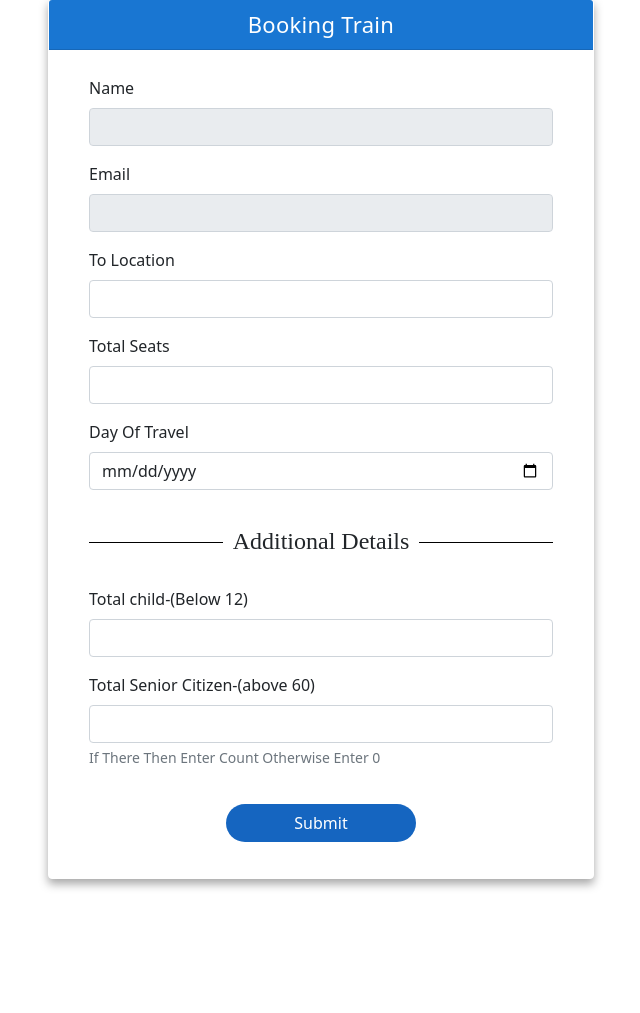
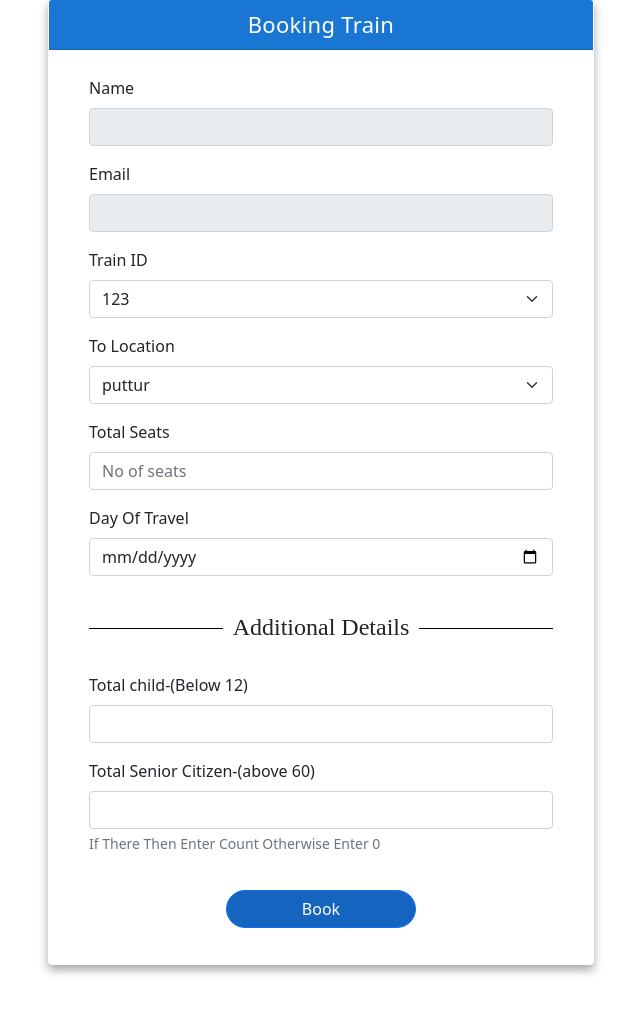
Before and after one commit to pranith-rao/Bookezy, a Flask app: page /Book_train in a window 1280 px wide. Shown: the part 102-1115 px from the top of the page, without its empty margins (319-959 px from the left). Before the commit the page ends 991 px from the top, so only its background shows below. Run offline with Flask 2, Linux system fonts and the light colour scheme; data comes from the database, SQL or seed files in the repository; both versions use the stored data as it was after the commit.

Commit message:
added booking features

```diff
--- a/app.py
+++ b/app.py
@@ -4,7 +4,7 @@ from flask_sqlalchemy import SQLAlchemy
 import os,random,re
 from passlib.hash import sha256_crypt
 from flask_mail import Mail,Message
-
+import random
 
 app = Flask(__name__)
 app.config['SECRET_KEY'] = os.urandom(16)
@@ -46,7 +46,7 @@ class Station(db.Model):
     password = db.Column(db.String(255),nullable=False)
 
     def __repr__(self):
-        return '<Station {}>' % self.name
+        return '<Station %r>' % self.name
 
 
 class Admin(db.Model):
@@ -71,16 +71,44 @@ class Train(db.Model):
     def __repr__(self):
         return '<Train %r>' % self.train_name
 
+class Seats(db.Model):
+    train_id = db.Column(db.Integer,primary_key=True)
+    seats_count = db.Column(db.Integer,nullable=False)
+
+    def __repr__(self):
+        return '<Seats %r>' % self.train_id
+
+class Book(db.Model):
+    id = db.Column(db.Integer,primary_key=True)
+    ticket_no = db.Column(db.String(100),nullable=False)
+    name = db.Column(db.String(100),nullable=False)
+    email = db.Column(db.String(100), nullable=False)
+    location = db.Column(db.String(100), nullable=False)
+    seat_no = db.Column(db.String(100), nullable=False)
+    train_id = db.Column(db.Integer,nullable=False)
+    date = db.Column(db.String(50), nullable=False)
+    child = db.Column(db.Integer, nullable=False)
+    old = db.Column(db.Integer, nullable=False)
 
 
+    def __repr__(self):
+        return '<Book %r>' % self.id
+
 #db.create_all()
+#db.drop_all()
 @app.route("/admreg")
 def admreg():
     return render_template('adminreg.html')
 
 @app.route("/admdash")
 def admdash():
-    return render_template('Admin_dash.html')
+    if 'mainadmin' in session:
+        trains = Train.query.count()
+        stations = Station.query.count()
+        admins = Station.query.count()
+        return render_template('Admin_dash.html',data=[trains,stations,admins])
+    else:
+        return redirect(url_for('adminlog'))
 
 @app.route("/stationreg")
 def stationreg():
@@ -88,7 +116,13 @@ def stationreg():
 
 @app.route("/stationdash")
 def stationdash():
-    return render_template('station_dash.html')
+    if 'admin' in session:
+        trains = Train.query.count()
+        stations = Station.query.count()
+        users = Users.query.count()
+        return render_template('station_dash.html',data=[trains,stations,users])
+    else:
+        return redirect(url_for("stationlog"))
 
 @app.route("/stationlist")
 def stationlist():
@@ -111,6 +145,7 @@ def trainlist():
     else:
         return redirect(url_for('stationlog'))
 
+
 @app.route("/booklist")
 def booklist():
     return render_template('Booked_list.html')
@@ -126,19 +161,25 @@ def userreg():
 
 @app.route("/userdash")
 def userdash():
-    return render_template('user_dash.html')
+    trains = Train.query.count()
+    station = Station.query.count()
+    return render_template('user_dash.html',data=[trains,station])
 
 @app.route("/available_train")
 def available_train():
-    return render_template('availtrain_list.html')
+    avail = Train.query.all()
+    return render_template('availtrain_list.html',data=avail)
 
 @app.route("/Book_train")
 def Book_train():
-    return render_template('Book_train.html')
+    station_locations = Train.query.all()
+    trains_avialable = Seats.query.all()
+    return render_template('Book_train.html',location=station_locations,train=trains_avialable)
 
 @app.route("/History")
 def History():
-    return render_template('user_history.html')
+    history = Book.query.filter_by(email="harshithkumar40@gmail.com").all()
+    return render_template('user_history.html',data=history)
 
 @app.route("/")
 def home():
@@ -417,7 +458,9 @@ def train_submit():
                 name_check = Train.query.filter_by(train_name=train_name).first()
                 if not name_check:
                     train = Train(id=train_id,train_name=train_name,seats=seats,arrival_time=a_time,departure_time=d_time,from_location=from_loc,through_route=through,to_location=to_loc)
+                    seats = Seats(train_id=train_id,seats_count=seats)
                     db.session.add(train)
+                    db.session.add(seats)
                     db.session.commit()
                     flash("Train added successfully","success")
                     return redirect(url_for('stationdash'))
@@ -431,5 +474,53 @@ def train_submit():
             flash("Session Expired","error")
             return redirect(url_for('stationlog'))
 
+@app.route("/book_ticket",methods=['POST'])
+def book_ticket():
+    if request.method == 'POST':
+        name = request.form['name']
+        email = request.form['email']
+        location = request.form['location']
+        tot_seats = request.form['seat']
+        date = request.form['travel']
+        child = request.form['child']
+        senior = request.form['senior']
+        train_id = request.form['train']
+        if name and email:
+            seats = Seats.query.filter_by(train_id=train_id).first()
+            if seats.seats_count == 0:
+                flash("No Seats available", "error")
+                return redirect(url_for("Book_train"))
+            elif int(tot_seats) > seats.seats_count:
+                flash(f"Only {seats.seats_count} Seats Available","error")
+                return redirect(url_for("Book_train"))
+            else:
+                updated_seats = seats.seats_count - int(tot_seats)
+                seats.seats_count = int(updated_seats)
+                db.session.commit()
+                users = Book(name=name,email=email,location=location,seat_no=tot_seats,ticket_no=random.randint(999,999999),train_id=int(train_id),date=date,child=int(child),old=int(senior))
+                db.session.add(users)
+                db.session.commit()
+                flash("Ticket Successfully Booked","success")
+                return redirect(url_for("userdash"))
+        else:
+            flash("Name and Email Required","error")
+            return redirect(url_for("Book_train"))
+
+
+@app.route("/reset")
+def reset():
+    seats = Seats.query.all()
+    return render_template("reset.html",train=seats)
+
+@app.route("/reset_seats",methods=['POST'])
+def reset_seats():
+    if request.method == 'POST':
+        train_id = request.form['train']
+        reset = Seats.query.filter_by(train_id=train_id).first()
+        reset.seats_count = 20
+        db.session.commit()
+        flash("Reset Successfull","success")
+        return redirect(url_for("admdash"))
+
 if __name__ == '__main__':
     app.run(debug=True,port=9876)
--- a/templates/Admin-layout.html
+++ b/templates/Admin-layout.html
@@ -123,6 +123,11 @@
 										><i class="fa fa-list"></i>&nbsp;&nbsp;List</a
 									>
 								</li>
+								<li>
+									<a class="dropdown-item" href="/reset"
+										><i class="fa fa-list"></i>&nbsp;&nbsp;Reset Seats</a
+									>
+								</li>
 							</ul>
 						</li>
 						<li class="nav-item">
--- a/templates/Book_train.html
+++ b/templates/Book_train.html
@@ -50,42 +50,66 @@
 				<div class="card-header">Booking Train</div>
 				<div class="card-body">
 					<div class="container">
-						<form>
+						<form action="/book_ticket" method="post">
 							<div class="mb-3" style="margin-top: 10px">
 								<label class="form-label">Name</label>
-								<input type="text" class="form-control" required disabled />
+								<input type="text" class="form-control" name="name" value="{{session['user_name']}}"   readonly/>
 							</div>
 							<div class="mb-3">
 								<label class="form-label">Email </label>
-								<input type="email" class="form-control" name="station_name" required disabled />
+								<input type="email" class="form-control" name="email"  value="{{session['user_email']}}"   readonly/>
+							</div>
+							<div class="mb-3">
+								<label class="form-label">Train ID </label>
+								<select class="form-select" aria-label="Default select example" name="train" required>
+									{% if train %}
+  <									{% for i in train %}
+								  <option>{{i.train_id}}</option>
+									{% endfor %}
+									{% else %}
+									<option>Currently not accepting</option>
+									{% endif %}
+								</select>
+							</div>
+							<div class="mb-3">
+								<label class="form-label">To Location </label>
+								<select class="form-select" aria-label="Default select example" name="location" required>
+									{% if location %}
+  <									{% for i in location %}
+								  <option>{{i.to_location}}</option>
+									{% endfor %}
+									{% else %}
+									<option>Currently not accepting</option>
+									{% endif %}
+								</select>
 							</div>
 
 							<div class="mb-3">
-								<label class="form-label">To Location </label>
-								<input type="text" class="form-control" name="station_name" required />
-							</div>
-							<div class="mb-3">
 								<label class="form-label">Total Seats </label>
-								<input type="number" class="form-control" name="station_name" required />
+								<input type="number" class="form-control" placeholder="No of seats" name="seat" required />
 							</div>
 							<div class="mb-3">
 								<label class="form-label">Day Of Travel </label>
-								<input type="date" class="form-control" name="station_name" required />
+								<input type="date" class="form-control" name="travel" required />
 							</div>
 							<br />
 							<h4><span>Additional Details</span></h4>
 							<br />
 							<div class="mb-3">
 								<label class="form-label">Total child-(Below 12)</label>
-								<input type="number" class="form-control" />
+								<input type="number" class="form-control"  name="child" required/>
 							</div>
 							<div class="mb-3">
 								<label class="form-label">Total Senior Citizen-(above 60)</label>
-								<input type="number" class="form-control" required />
+								<input type="number" class="form-control" name="senior" required />
 								<div class="form-text">If There Then Enter Count Otherwise Enter 0</div>
 							</div>
 							<div class="row justify-content-center">
-								<button type="submit" id="button1" class="btn btn-primarys">Submit</button>
+								{% if train and location %}
+								<button type="submit" id="button1" class="btn btn-primary">Book</button>
+								{% else %}
+								<button type="submit" id="button1" class="btn btn-primary" disabled>Not Accepting</button>
+								{% endif %}
 							</div>
 						</form>
 					</div>
--- a/templates/station_dash.html
+++ b/templates/station_dash.html
@@ -52,7 +52,7 @@
 				<img src="{{url_for('static', filename='station.jpg')}}" class="card-img-top" id="img" alt="image1" />
 				<div class="card-body">
 					<h5 class="card-title">Station</h5>
-					<h1 style="text-align: center; margin-top: 20px; margin-bottom: 20px">10</h1>
+					<h1 style="text-align: center; margin-top: 20px; margin-bottom: 20px">{{data[1]}}</h1>
 				</div>
 			</div>
 		</div>
@@ -61,7 +61,7 @@
 				<img src="{{url_for('static', filename='train.jpg')}}" class="card-img-top" id="img" alt="image2" />
 				<div class="card-body">
 					<h5 class="card-title">Train</h5>
-					<h1 style="text-align: center; margin-top: 20px; margin-bottom: 20px">10</h1>
+					<h1 style="text-align: center; margin-top: 20px; margin-bottom: 20px">{{data[0]}}</h1>
 				</div>
 			</div>
 		</div>
@@ -70,7 +70,7 @@
 				<img src="{{url_for('static', filename='passenge1.jpg')}}" id="img" class="card-img-top" alt="..." />
 				<div class="card-body">
 					<h5 class="card-title">Passenger</h5>
-					<h1 style="text-align: center; margin-top: 20px; margin-bottom: 20px">10</h1>
+					<h1 style="text-align: center; margin-top: 20px; margin-bottom: 20px">{{data[2]}}</h1>
 				</div>
 			</div>
 		</div>
--- a/templates/station_layout.html
+++ b/templates/station_layout.html
@@ -133,6 +133,7 @@
 										><i class="fa fa-list"></i>&nbsp;&nbsp;List</a
 									>
 								</li>
+
 							</ul>
 						</li>
 						<li class="nav-item">
--- a/templates/user_dash.html
+++ b/templates/user_dash.html
@@ -84,7 +84,7 @@
 				<img src="{{url_for('static', filename='train.jpg')}}" class="card-img-top" id="img" alt="image2" />
 				<div class="card-body">
 					<h5 class="card-title">Train</h5>
-					<h1 style="text-align: center; margin-top: 20px; margin-bottom: 20px">10</h1>
+					<h1 style="text-align: center; margin-top: 20px; margin-bottom: 20px">{{data[0]}}</h1>
 				</div>
 			</div>
 		</div>
@@ -93,7 +93,7 @@
 				<img src="{{url_for('static', filename='station.jpg')}}" class="card-img-top" id="img" alt="image1" />
 				<div class="card-body">
 					<h5 class="card-title">Station</h5>
-					<h1 style="text-align: center; margin-top: 20px; margin-bottom: 20px">10</h1>
+					<h1 style="text-align: center; margin-top: 20px; margin-bottom: 20px">{{data[1]}}</h1>
 				</div>
 			</div>
 		</div>
--- a/templates/user_layout.html
+++ b/templates/user_layout.html
@@ -14,6 +14,7 @@
 			rel="stylesheet"
 			href="https://cdnjs.cloudflare.com/ajax/libs/font-awesome/4.7.0/css/font-awesome.min.css"
 		/>
+		<script src="https://unpkg.com/sweetalert/dist/sweetalert.min.js"></script>
 		<title>{% block title %}{% endblock %} - Train</title>
 		{% endblock %}
 		<style>
@@ -56,6 +57,27 @@
 		</style>
 	</head>
 	<body>
+	{% with messages = get_flashed_messages(with_categories=true) %} {% if messages %} {% for cat,msg in messages %}
+		{% if cat == "error" %}
+		<script class="text-uppercase">
+			swal({
+				title: 'Error!',
+				text: '{{msg|upper}}',
+				icon: 'error',
+				button: 'OK'
+			});
+		</script>
+		{% else %}
+		<script>
+			swal({
+				title: 'Success!',
+				text: '{{msg|upper}}',
+				icon: 'success',
+				button: 'OK',
+				timer: 1500
+			});
+		</script>
+		{% endif %} {% endfor %} {% endif %} {% endwith %}
 		<nav class="navbar navbar-expand-lg navbar-dark" style="background-color: #3949ab">
 			<div class="container-fluid">
 				<a class="navbar-brand" href="#"><i class="fa fa-user"></i>&nbsp;&nbsp;User Dashboard</a>
```
Also changed, not shown: templates/Admin_dash.html (+4 -4 lines), templates/availtrain_list.html (+10 -8 lines), templates/reset.html (added, +83 -0 lines), templates/user_history.html (+11 -5 lines), rail_db.db.
